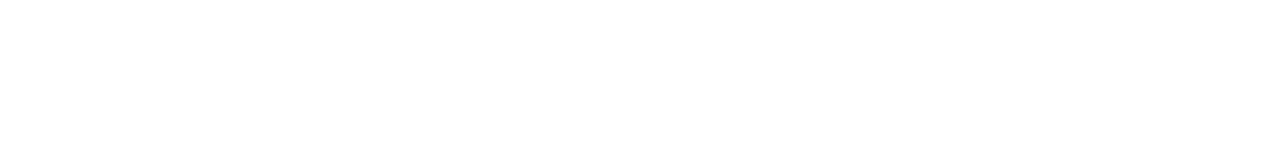
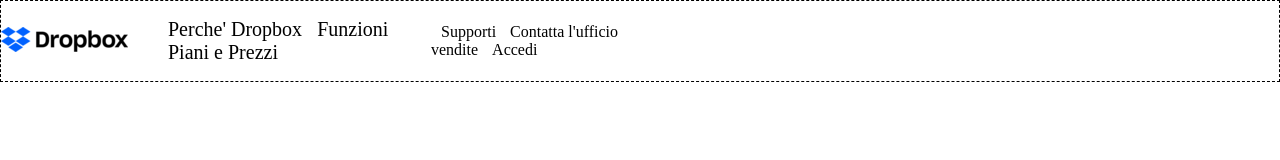
Before and after one commit to ManuelTrappolini/htmlcss-dropbox, a plain HTML site: page index.html in a window 1280 px wide. Drawn offline with Linux system fonts and the light colour scheme.

Commit message:
add header

```diff
--- a/assets/style.css
+++ b/assets/style.css
@@ -3,6 +3,10 @@
     box-sizing: border-box;
     margin: 0;
     padding: 0;
+}
+
+.debug{
+    border: 1px dashed;
 }
 /* #endregion common */
 
@@ -10,6 +14,18 @@
 .container-lg{
     width: 80%;
     margin: auto;
+}
+
+.d-flex{
+    display: flex;
+}
+
+.justify-content{
+    justify-content: center;
+}
+
+.align-items{
+    align-items: center;
 }
 
 .container-sm{
@@ -32,9 +48,41 @@
     width: calc((100%/12)*8);
     padding: 0.5rem;
 }
+
+.col-2{
+    width: 50%;
+}
 /* #endregion utilities */
 
 /* #region header */
+header{
+    height: 80px;
+
+    ul>li{
+        list-style-type: none;
+        display: inline;
+        padding-left: 10px;
+
+    }
+}
+
+header a{
+    text-decoration: none;
+    color: black;
+}
+
+.logo{
+    width: 30%;
+}
+.left_menu{
+    padding-left: 30px;
+    width: 70%;
+    font-size: 20px;
+}
+
+.li:hover{
+    border-bottom: 1px solid black;
+}
 /* #endregion header */
 
 /* #region main */
--- a/index.html
+++ b/index.html
@@ -6,9 +6,33 @@
     <link rel="stylesheet" href="./assets/style.css">
     <title>Dropbox</title>
 </head>
-<body>
+<body class="debug">
     <!-- header -->
-    <header></header>
+    <header class="d-flex align-items">
+        <div class="d-flex col-2 align-items">
+            <div class="logo">
+                <img src="./img/logo-small.png" alt="">
+            </div>
+            <div class="left_menu">
+                <ul>
+                    <li><a href="#">Perche' Dropbox</a></li>
+                    <li><a href="#">Funzioni</a></li>
+                    <li><a href="#">Piani e Prezzi</a></li>
+                </ul>
+            </div>
+        <div class="d-flex col-2 align-items">
+            <div class="right_menu">
+                <ul>
+                    <li><a href="#">Supporti</a></li>
+                    <li><a href="#">Contatta l'ufficio vendite</a></li>
+                    <li><a href="#">Accedi</a></li>
+                </ul>
+            </div>
+            <div class="call-to-action">
+
+            </div>
+        </div>
+    </header>
     <!-- main -->
     <main></main>
     <!-- footer -->
```
